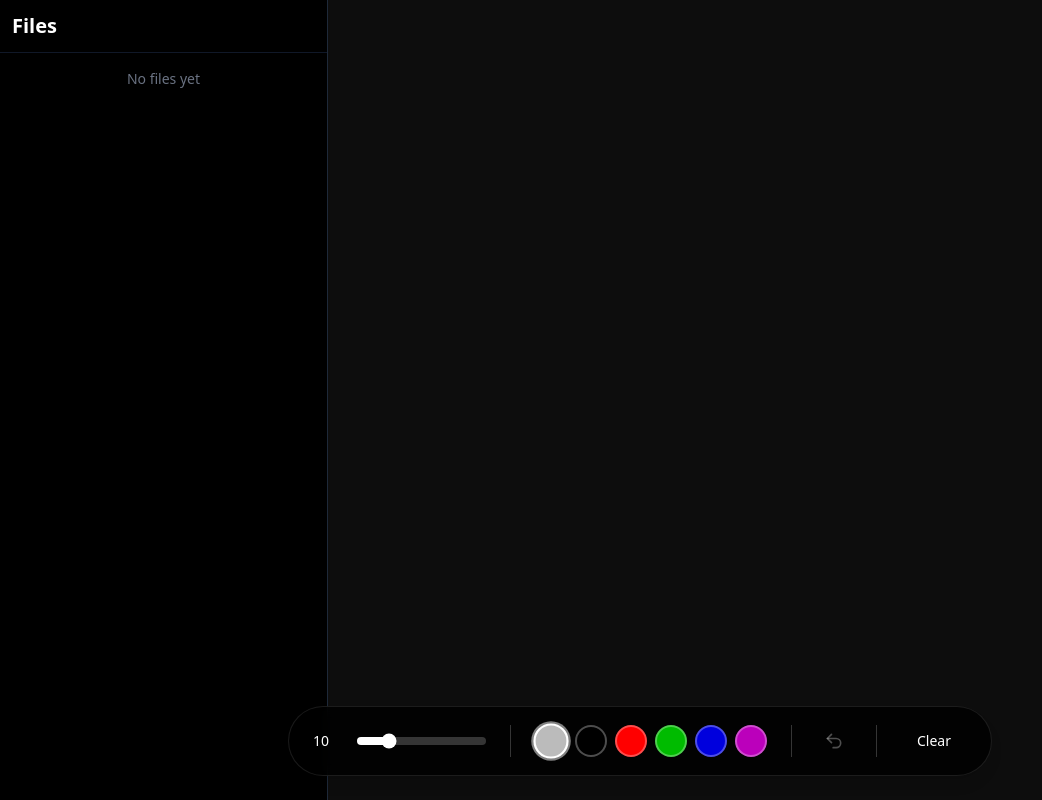
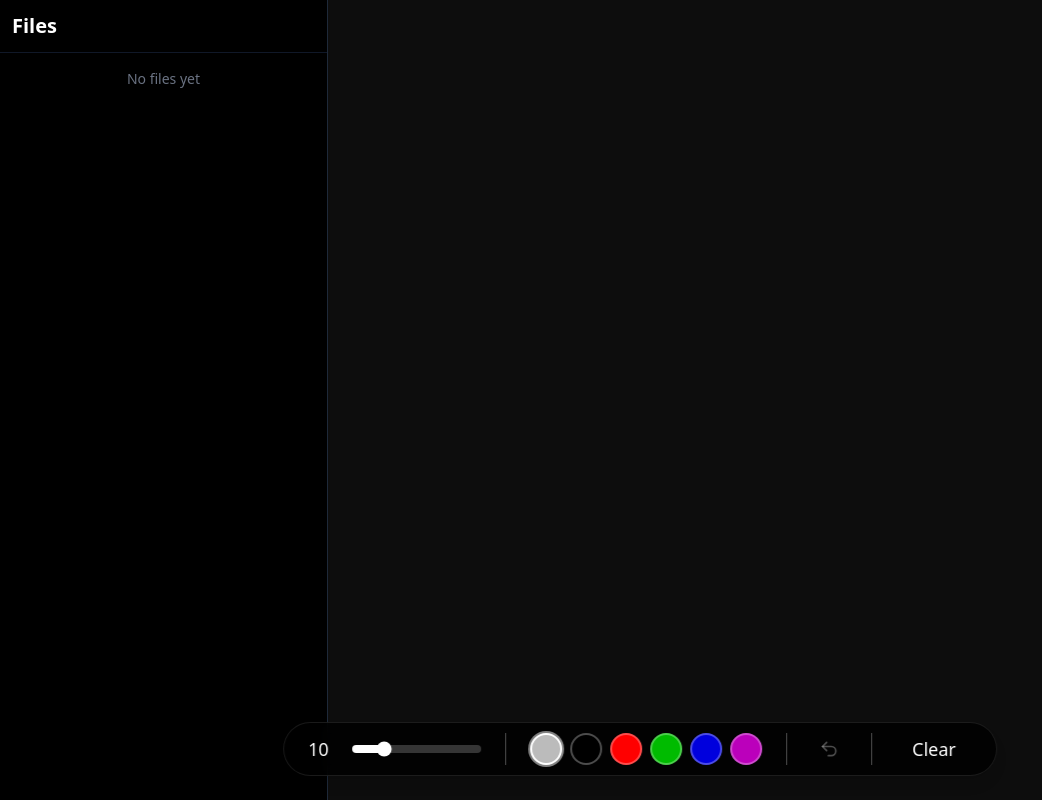
Before and after one commit to MatthewLacerda2/J.A.R.V.I.S, a React (Vite) app in the folder J.A.R.V.I.S/: page / in a window 1280 px wide. Shown: the whole page, without its empty margins (0-1042 px from the left). Built offline with nearby package versions, Linux system fonts and the light colour scheme.

Commit message:
drawing toolbar

```diff
--- a/J.A.R.V.I.S/src/components/drawing/DrawingToolbar.tsx
+++ b/J.A.R.V.I.S/src/components/drawing/DrawingToolbar.tsx
@@ -19,12 +19,11 @@ export function DrawingToolbar() {
   return (
     <div
       data-drawing-toolbar
-      className="fixed bottom-6 left-1/2 -translate-x-1/2 z-50 bg-black/80 backdrop-blur-sm rounded-full px-6 py-4 flex items-center gap-6 border border-white/10 shadow-lg"
+      className="fixed bottom-6 left-1/2 -translate-x-1/2 z-50 bg-black/80 backdrop-blur-sm rounded-full px-6 py-1 flex items-center gap-6 border border-white/10 shadow-lg"
     >
 
-      {/* Pen Width Slider */}
       <div className="flex items-center gap-3 min-w-[120px]">
-        <span className="text-white text-sm font-medium w-8">{penWidth}</span>
+        <span className="text-white text-lg font-medium w-8">{penWidth}</span>
         <input
           type="range"
           min={MIN_PEN_WIDTH}
@@ -38,19 +37,17 @@ export function DrawingToolbar() {
         />
       </div>
 
-      {/* Separator */}
-      <div className="h-8 w-px bg-white/20" />
+      <div className="h-8 w-px bg-white/30" />
 
-      {/* Color Picker */}
       <div className="flex items-center gap-2">
         {DRAWING_COLORS.map((c) => (
           <button
             key={c}
             onClick={() => setColor(c)}
             className={cn(
-              'w-8 h-8 rounded-full border-2 transition-all hover:scale-110',
+              'w-8 h-8 rounded-full border-2 transition-all hover:scale-100',
               color === c
-                ? 'border-white scale-110 ring-2 ring-white/50'
+                ? 'border-white scale-100 ring-2 ring-white/50'
                 : 'border-white/30 hover:border-white/60'
             )}
             style={{ backgroundColor: c }}
@@ -59,10 +56,8 @@ export function DrawingToolbar() {
         ))}
       </div>
 
-      {/* Separator */}
-      <div className="h-8 w-px bg-white/20" />
+      <div className="h-8 w-px bg-white/30" />
 
-      {/* Undo Button */}
       <button
         onClick={undoLastStroke}
         disabled={!canUndo}
@@ -77,13 +72,11 @@ export function DrawingToolbar() {
         <Undo2 size={20} />
       </button>
 
-      {/* Separator */}
-      <div className="h-8 w-px bg-white/20" />
+      <div className="h-8 w-px bg-white/30" />
 
-      {/* Clear Button */}
       <button
         onClick={clearAll}
-        className="px-4 py-2 text-white text-sm font-medium hover:bg-white/10 rounded-lg transition-colors"
+        className="px-4 py-2 text-white text-lg font-medium hover:bg-white/10 rounded-lg transition-colors"
       >
         Clear
       </button>
```
